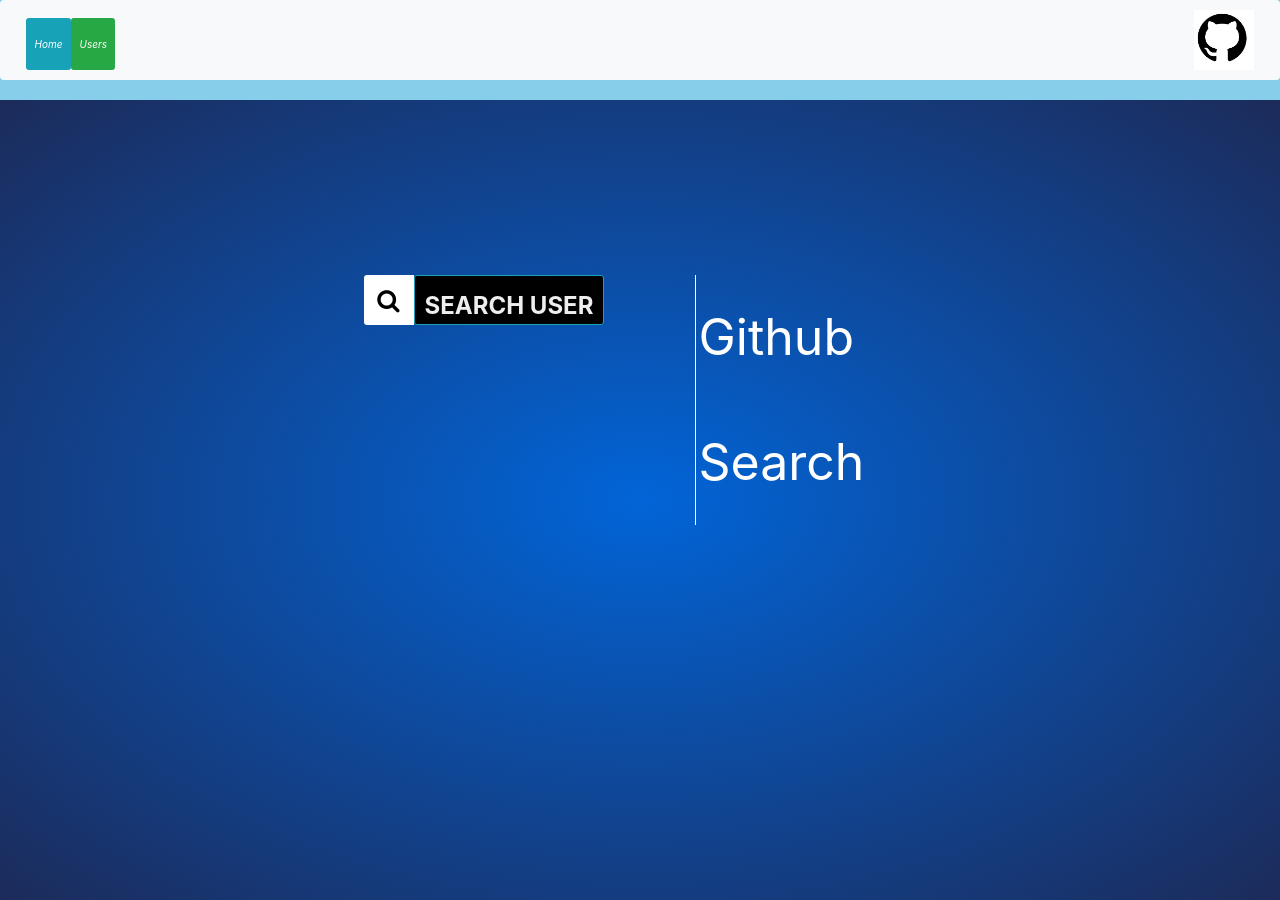
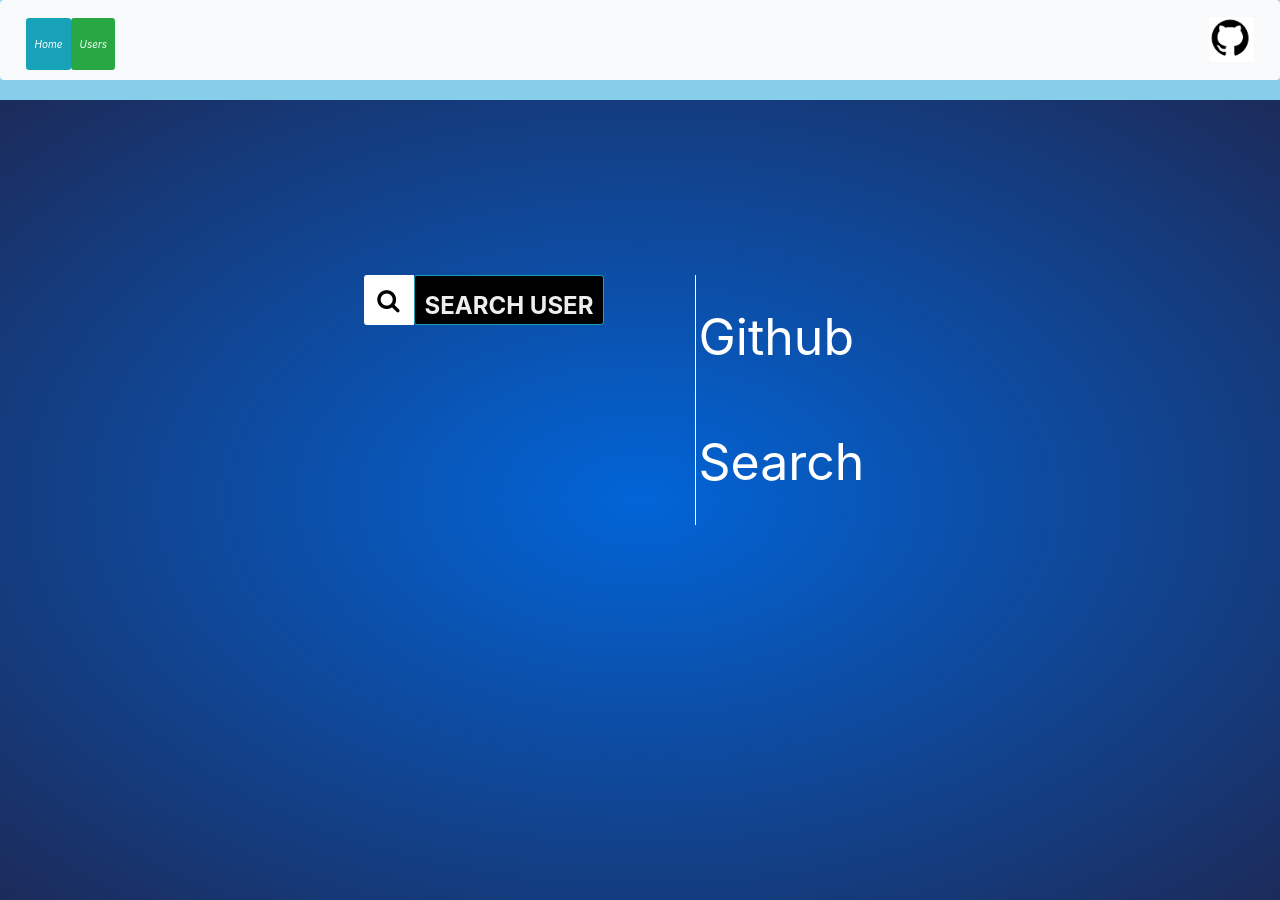
Before and after one commit to halkano/git-search, an Angular app: page / in a window 1280 px wide. Built offline with nearby package versions, Linux system fonts and the light colour scheme.

Commit message:
updated my rlanding  page

```diff
--- a/src/app/app.component.css
+++ b/src/app/app.component.css
@@ -4,6 +4,6 @@
 font-style: italic;
 }
 img{
-    height:60px;
-    width:60px;
+    height:45px;
+    width:45px;
 }
--- a/src/app/user/user.component.css
+++ b/src/app/user/user.component.css
@@ -11,6 +11,7 @@
 width:100%;
 font-size: 20px;
 font-weight: 400;
+
 }
 h3{
     font-size: 100px;
```
